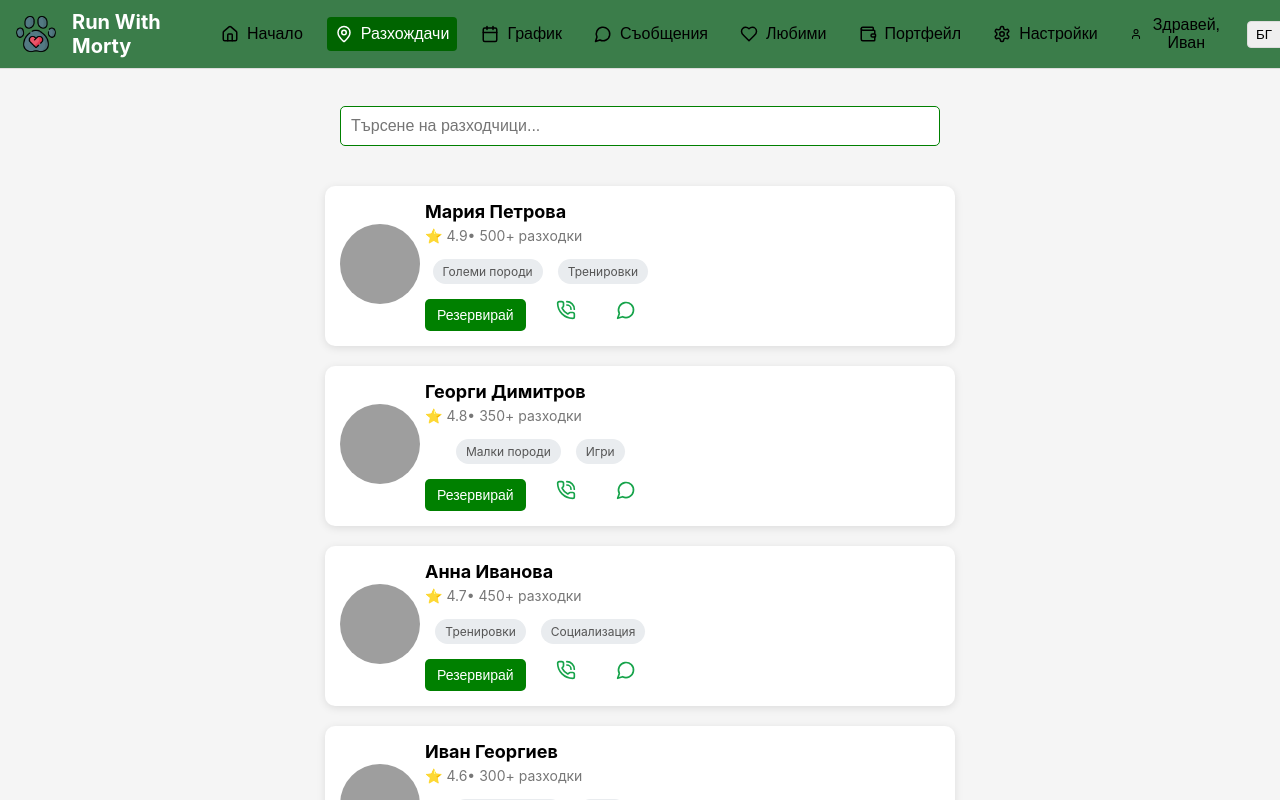
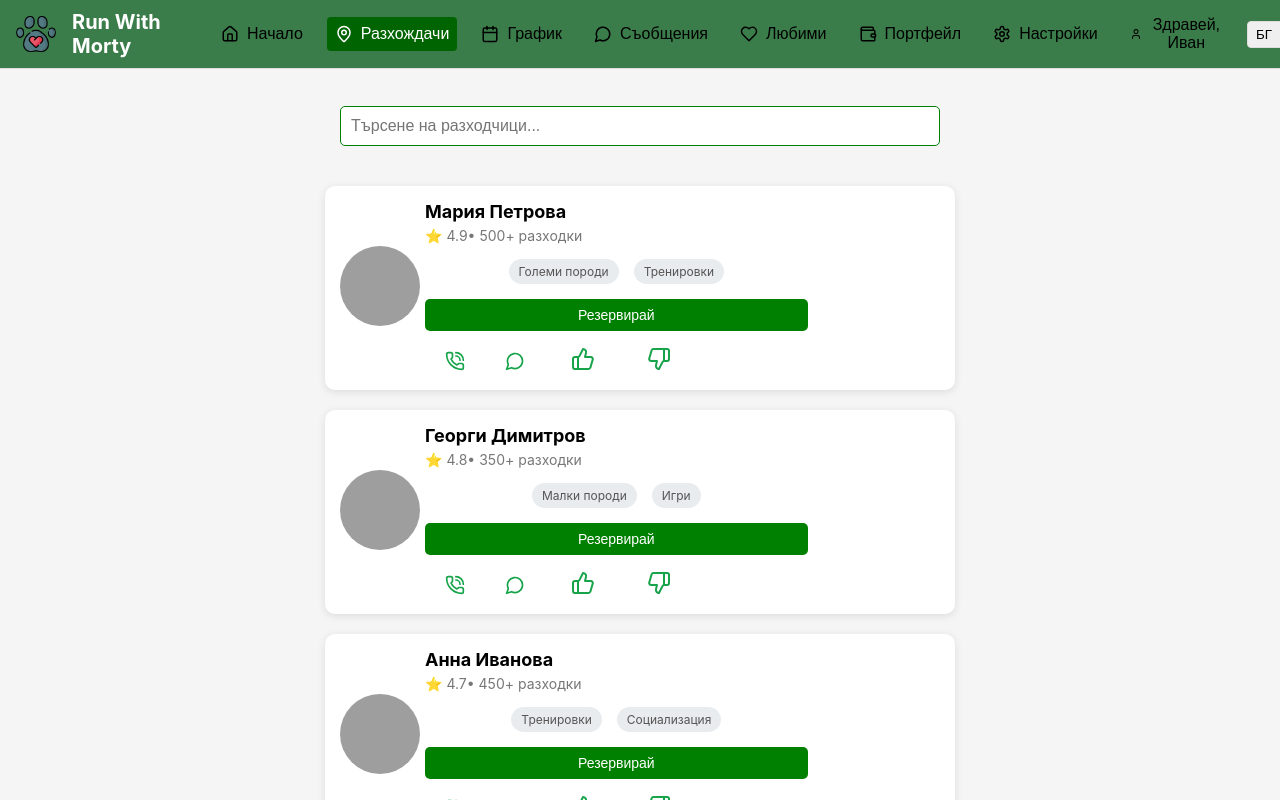
Before and after one commit to NinaNikolova/dog_walkers, a React (Create React App) app: page / in a window 1280 px wide. Both pictures are taken after a click on the button "Разхождачи". Shown: the top 800 px of the page. Built offline with nearby package versions, Linux system fonts and the light colour scheme; grey boxes are pictures that could not be loaded.

Commit message:
corrected logic and css

```diff
--- a/src/components/WalkersView.css
+++ b/src/components/WalkersView.css
@@ -82,7 +82,7 @@
   color: #555;
 }
 .reserve-button {
-  margin-top: 10px;
+  margin-block: 10px;
   padding: 8px 16px;
   background-color: #4CAF50; /* Green color */
   color: white;
@@ -110,8 +110,76 @@
   cursor: pointer;
   color: green;
   transition: color 0.3s;
+  border: none;
+ margin-top: 5px;
 }
 
 .icon:hover {
   color: darkgreen;
 }
+
+
+.interaction-btn {
+  /* display: flex;
+  align-items: center;
+  gap: 4px; */
+  background: none;
+  border: none;
+  color: #666;
+  cursor: pointer;
+  /* padding: 8px; */
+  /* border-radius: 8px; */
+  transition: all 0.2s ease;
+}
+
+.interaction-btn:hover {
+  background-color: rgba(33, 150, 243, 0.1);
+}
+
+.interaction-btn.active {
+  transform: scale(1.1);
+}
+
+.interaction-btn.liked {
+  color: #2196f3;
+}
+
+.interaction-btn.disliked {
+  color: #f44336;
+}
+
+.interaction-btn.liked:hover {
+  background-color: rgba(33, 150, 243, 0.1);
+}
+
+.interaction-btn.disliked:hover {
+  background-color: rgba(244, 67, 54, 0.1);
+}
+
+/* Animation for like/dislike clicks */
+@keyframes pop {
+  0% { transform: scale(1); }
+  50% { transform: scale(1.2); }
+  100% { transform: scale(1.1); }
+}
+
+.interaction-btn:active {
+  animation: pop 0.3s ease;
+}
+
+.interaction-count {
+  font-size: 14px;
+  min-width: 20px;
+}
+
+/* Animation for like/dislike clicks */
+
+
+  .walker-actions {
+    flex-direction: column;
+    gap: 16px;
+  }
+
+  .reserve-button {
+    width: 100%;
+  }
--- a/src/components/WalkersView.jsx
+++ b/src/components/WalkersView.jsx
@@ -1,9 +1,12 @@
 import React, { useState } from 'react';
-import { PhoneCall, MessageCircleIcon } from 'lucide-react';
+import { PhoneCall, MessageCircleIcon, ThumbsDown, ThumbsUp } from 'lucide-react';
 import './WalkersView.css';
 
 export default function WalkersView({ language }) {
   const [searchTerm, setSearchTerm] = useState('');
+  const [likes, setLikes] = useState({});
+  const [dislikes, setDislikes] = useState({});
+
 
   const walkers = [
     {
@@ -150,6 +153,35 @@ export default function WalkersView({ language }) {
   const filteredWalkers = walkers.filter(walker =>
     walker.name.toLowerCase().includes(searchTerm.toLowerCase())
   );
+  const handleLike = (index) => {
+    setLikes(prev => ({
+      ...prev,
+      [index]: !prev[index]
+    }));
+    // Remove dislike if exists
+    if (dislikes[index]) {
+      setDislikes(prev => ({
+        ...prev,
+        [index]: false
+      }));
+    }
+  };
+
+  const handleDislike = (index) => {
+    setDislikes(prev => ({
+      ...prev,
+      [index]: !prev[index]
+    }));
+    // Remove like if exists
+    if (likes[index]) {
+      setLikes(prev => ({
+        ...prev,
+        [index]: false
+      }));
+    }
+  };
+
+
 
   return (
     <div className="walkers-container">
@@ -185,9 +217,28 @@ export default function WalkersView({ language }) {
             </button>
             <PhoneCall size={20} className="icon" title={language === 'bg' ? 'Телефон' : 'Phone'} />
             <MessageCircleIcon size={20} className="icon" title="Viber" />
+
+            <button
+                  onClick={() => handleLike(index)}
+                  className={`interaction-btn icon ${likes[index] ? 'active liked' : ''}`}
+                  title={language === 'bg' ? 'Харесай' : 'Like'}
+                >
+                  <ThumbsUp size={24} fill={likes[index] ? 'currentColor' : 'none'} />
+                </button>
+
+                <button
+                  onClick={() => handleDislike(index)}
+                  className={`interaction-btn icon ${dislikes[index] ? 'active disliked' : ''}`}
+                  title={language === 'bg' ? 'Не харесвай' : 'Dislike'}
+                >
+                    <ThumbsDown size={24} fill={dislikes[index] ? 'currentColor' : 'none'} />
+                  </button>
+
           </div>
+
         </div>
       ))}
+
     </div>
   );
 }
```
